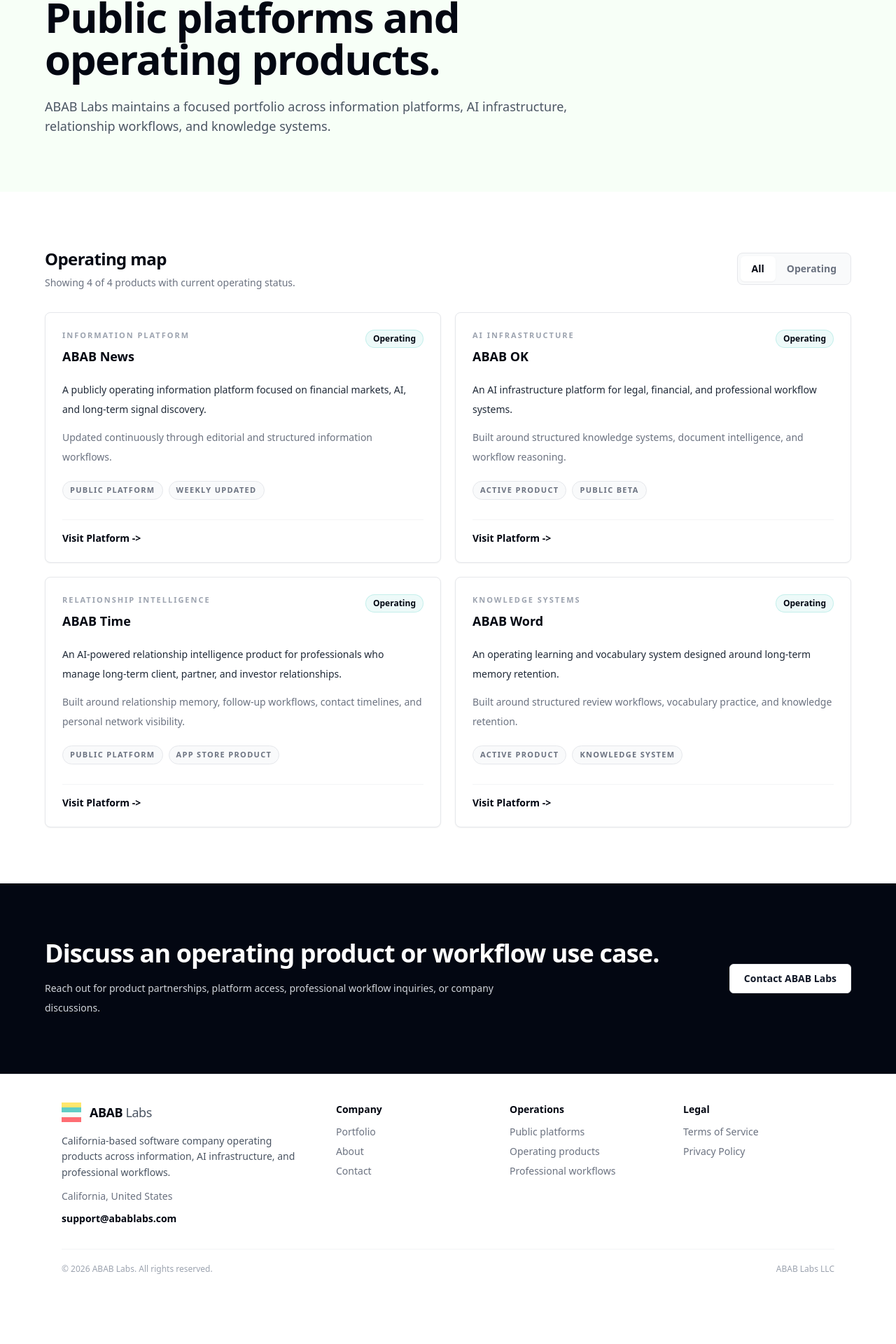
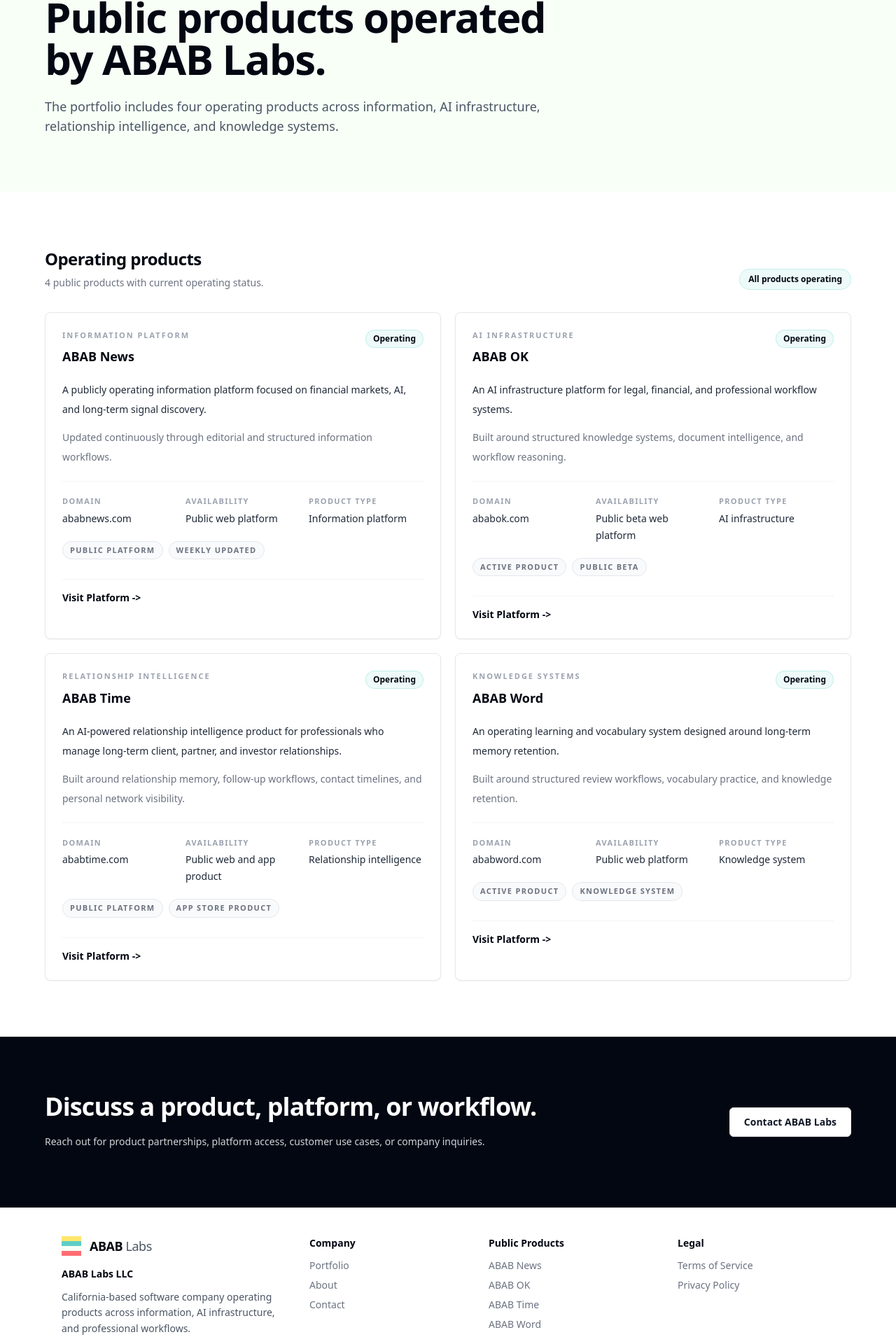
Before and after one commit to 0xwangyi/abablabs_website, a Next.js app: page /portfolio in a window 1280 px wide. Shown: the part 184-2104 px from the top of the page at 70% size. Before the commit the page ends 2045 px from the top, so only its background shows below. Built offline with nearby package versions, Linux system fonts and the light colour scheme.

Commit message:
Add verifiable operating record

```diff
--- a/app/about/page.tsx
+++ b/app/about/page.tsx
@@ -41,7 +41,7 @@
               ABAB Labs is a U.S.-based software company focused on building and operating internet-native products with long-term utility.
             </p>
             <p>
-              Our work centers on operating systems for information discovery, structured intelligence, document understanding, media programming, and AI-assisted professional workflows.
+              Our work centers on operating systems for information discovery, structured intelligence, document understanding, relationship workflows, and AI-assisted professional workflows.
             </p>
             <p>
               We operate with a small, focused team and collaborate with contributors globally, prioritizing practical engineering, product clarity, and durable systems.
--- a/app/page.tsx
+++ b/app/page.tsx
@@ -6,19 +6,19 @@
 const trustSignals = [
   {
     value: '4',
-    label: 'focused products',
+    label: 'operating products',
   },
   {
     value: '4',
-    label: 'operating platforms',
+    label: 'public domains',
   },
   {
-    value: 'Public',
-    label: 'platform operations',
+    value: '1',
+    label: 'app product',
   },
   {
-    value: 'U.S.',
-    label: 'California, U.S.',
+    value: 'LLC',
+    label: 'ABAB Labs LLC',
   },
 ]
 
@@ -45,21 +45,26 @@
   },
 ]
 
-const operatingPrinciples = [
+const operatingRecord = [
   {
-    title: 'Operate public systems',
+    title: 'Legal entity',
     description:
-      'We prioritize products that can improve through continuous operation, recurring usage, and maintained workflows.',
+      'ABAB Labs LLC operates the company website and public product portfolio.',
   },
   {
-    title: 'Work from structured inputs',
+    title: 'Public products',
     description:
-      'Information, documents, discussions, and workflows are organized into reusable operating systems.',
+      'Four operating products are available through public ABAB domains.',
   },
   {
-    title: 'Build for long-term utility',
+    title: 'Product availability',
     description:
-      'The company favors durable systems, clear product boundaries, and practical infrastructure over broad positioning.',
+      'The portfolio includes public web platforms, public beta software, and an app-distributed product.',
+  },
+  {
+    title: 'Workflow coverage',
+    description:
+      'Products cover information, AI infrastructure, relationship intelligence, and knowledge systems.',
   },
 ]
 
@@ -101,13 +106,14 @@
 
             <div className="hidden rounded-lg border border-gray-200 bg-white/80 p-5 shadow-sm backdrop-blur lg:block">
               <p className="text-xs font-semibold uppercase tracking-[0.12em] text-gray-400">
-                Operating snapshot
+                Company facts
               </p>
               <div className="mt-5 divide-y divide-gray-100">
                 {[
-                  ['Public platforms', 'ABAB News, ABAB Time'],
-                  ['AI systems', 'ABAB OK'],
-                  ['Knowledge systems', 'ABAB Word'],
+                  ['Legal entity', 'ABAB Labs LLC'],
+                  ['Base', 'California, United States'],
+                  ['Products', '4 operating products'],
+                  ['Availability', 'Public web platforms and app distribution'],
                 ].map(([label, value]) => (
                   <div key={label} className="py-4 first:pt-0 last:pb-0">
                     <p className="text-sm font-semibold text-gray-950">{label}</p>
@@ -156,6 +162,30 @@
         </div>
       </Section>
 
+      <Section className="border-y border-gray-200/70 bg-ababMint">
+        <div className="grid gap-10 lg:grid-cols-[0.85fr_1.15fr] lg:items-start">
+          <div>
+            <p className="text-[11px] font-semibold uppercase tracking-[0.12em] text-ababTeal">
+              Operating Record
+            </p>
+            <h2 className="mt-4 text-3xl font-bold tracking-tight text-gray-950 md:text-4xl">
+              Public evidence of active product operations.
+            </h2>
+            <p className="mt-5 text-base leading-8 text-gray-600">
+              The company record is organized around public domains, operating products, and maintained product workflows.
+            </p>
+          </div>
+          <div className="grid gap-4 sm:grid-cols-2">
+            {operatingRecord.map((item) => (
+              <div key={item.title} className="rounded-lg border border-gray-200 bg-white p-6 shadow-sm">
+                <h3 className="text-lg font-semibold text-gray-950">{item.title}</h3>
+                <p className="mt-3 text-sm leading-7 text-gray-600">{item.description}</p>
+              </div>
+            ))}
+          </div>
+        </div>
+      </Section>
+
       <Section className="border-y border-gray-200/70 bg-gray-50">
         <div className="mb-8 flex flex-col gap-5 md:flex-row md:items-end md:justify-between">
           <div>
@@ -166,7 +196,7 @@
               Operating products and active systems.
             </h2>
             <p className="mt-4 max-w-2xl text-base leading-8 text-gray-600">
-              The portfolio is intentionally small. Each product is tied to a public platform, an active workflow, or a structured system under development.
+              The portfolio is intentionally small. Each product is tied to a public domain, an active workflow, and a clearly identified product surface.
             </p>
           </div>
           <Button href="/portfolio" variant="secondary">
@@ -177,35 +207,6 @@
           {featuredProjects.map((project) => (
             <ProjectCard key={project.id} project={project} />
           ))}
-        </div>
-      </Section>
-
-      <Section className="bg-gray-950 text-white">
-        <div className="grid gap-10 lg:grid-cols-[0.85fr_1.15fr]">
-          <div>
-            <p className="text-[11px] font-semibold uppercase tracking-[0.12em] text-ababYellow">
-              Operating principles
-            </p>
-            <h2 className="mt-4 text-3xl font-bold tracking-tight md:text-4xl">
-              Built around products that are operated, maintained, and improved.
-            </h2>
-          </div>
-          <div className="grid gap-4">
-            {operatingPrinciples.map((principle, index) => (
-              <div
-                key={principle.title}
-                className="grid gap-4 border-t border-white/15 pt-5 sm:grid-cols-[64px_1fr]"
-              >
-                <p className="text-sm font-semibold text-ababTeal">
-                  0{index + 1}
-                </p>
-                <div>
-                  <h3 className="text-lg font-semibold">{principle.title}</h3>
-                  <p className="mt-2 text-sm leading-7 text-gray-300">{principle.description}</p>
-                </div>
-              </div>
-            ))}
-          </div>
         </div>
       </Section>
 
--- a/app/portfolio/page.tsx
+++ b/app/portfolio/page.tsx
@@ -1,23 +1,9 @@
-'use client'
-
-import { useState } from 'react'
 import Section from '@/components/Section'
 import ProjectCard from '@/components/ProjectCard'
 import Button from '@/components/Button'
 import { projects } from '@/lib/portfolio'
 
-type FilterStatus = 'All' | 'Operating'
-
 export default function PortfolioPage() {
-  const [filter, setFilter] = useState<FilterStatus>('All')
-
-  const filteredProjects =
-    filter === 'All'
-      ? projects
-      : projects.filter((p) => p.status === filter)
-
-  const filters: FilterStatus[] = ['All', 'Operating']
-
   return (
     <>
       <Section className="bg-ababMint">
@@ -26,62 +12,44 @@
             Portfolio
           </p>
           <h1 className="mt-4 text-4xl font-bold tracking-tight text-gray-950 md:text-6xl">
-            Public platforms and operating products.
+            Public products operated by ABAB Labs.
           </h1>
           <p className="mt-6 text-base leading-8 text-gray-600 md:text-lg">
-            ABAB Labs maintains a focused portfolio across information platforms, AI infrastructure, relationship workflows, and knowledge systems.
+            The portfolio includes four operating products across information, AI infrastructure, relationship intelligence, and knowledge systems.
           </p>
         </div>
       </Section>
 
       <Section className="bg-white">
-        <div className="mb-8 flex flex-col gap-5 md:flex-row md:items-center md:justify-between">
+        <div className="mb-8 flex flex-col gap-5 md:flex-row md:items-end md:justify-between">
           <div>
             <h2 className="text-2xl font-bold tracking-tight text-gray-950">
-              Operating map
+              Operating products
             </h2>
             <p className="mt-2 text-sm text-gray-500">
-              Showing {filteredProjects.length} of {projects.length} products with current operating status.
+              {projects.length} public products with current operating status.
             </p>
           </div>
-          <div className="inline-flex w-fit rounded-lg border border-gray-200 bg-gray-50 p-1">
-            {filters.map((status) => (
-              <button
-                key={status}
-                onClick={() => setFilter(status)}
-                className={`rounded-md px-4 py-2 text-sm font-semibold transition-colors ${
-                  filter === status
-                    ? 'bg-white text-gray-950 shadow-sm'
-                    : 'text-gray-500 hover:text-gray-950'
-                }`}
-              >
-                {status}
-              </button>
-            ))}
+          <div className="rounded-full border border-ababTeal/25 bg-ababTeal/10 px-3 py-1.5 text-xs font-semibold text-gray-950">
+            All products operating
           </div>
         </div>
 
         <div className="grid grid-cols-1 gap-5 md:grid-cols-2">
-          {filteredProjects.map((project) => (
+          {projects.map((project) => (
             <ProjectCard key={project.id} project={project} />
           ))}
         </div>
-
-        {filteredProjects.length === 0 && (
-          <p className="py-12 text-center text-gray-500">
-            No projects found with the selected filter.
-          </p>
-        )}
       </Section>
 
       <Section className="bg-gray-950 text-white">
         <div className="grid gap-6 md:grid-cols-[1fr_auto] md:items-center">
           <div>
             <h2 className="text-3xl font-bold tracking-tight md:text-4xl">
-              Discuss an operating product or workflow use case.
+              Discuss a product, platform, or workflow.
             </h2>
             <p className="mt-4 max-w-2xl text-sm leading-7 text-gray-300">
-              Reach out for product partnerships, platform access, professional workflow inquiries, or company discussions.
+              Reach out for product partnerships, platform access, customer use cases, or company inquiries.
             </p>
           </div>
           <Button href="/contact" variant="secondary">
--- a/components/Footer.tsx
+++ b/components/Footer.tsx
@@ -1,4 +1,5 @@
 import Link from 'next/link'
+import { projects } from '@/lib/portfolio'
 
 export default function Footer() {
   const currentYear = new Date().getFullYear()
@@ -6,7 +7,7 @@
   return (
     <footer className="border-t border-gray-200/70 bg-white">
       <div className="mx-auto max-w-6xl px-4 py-10 md:px-6">
-        <div className="mb-8 grid gap-8 md:grid-cols-[1.25fr_0.75fr_0.75fr_0.75fr]">
+        <div className="mb-8 grid gap-8 md:grid-cols-[1.15fr_0.8fr_0.85fr_0.8fr]">
           <div>
             <Link href="/" className="mb-4 flex items-center gap-3 text-lg tracking-tight text-gray-950">
               <img
@@ -21,6 +22,9 @@
                 <span className="font-medium text-gray-600"> Labs</span>
               </span>
             </Link>
+            <p className="mb-3 text-sm font-semibold text-gray-950">
+              ABAB Labs LLC
+            </p>
             <p className="max-w-sm text-sm leading-relaxed text-gray-600">
               California-based software company operating products across information, AI infrastructure, and professional workflows.
             </p>
@@ -49,11 +53,19 @@
             </div>
           </div>
           <div>
-            <h2 className="mb-3 text-sm font-semibold text-gray-950">Operations</h2>
+            <h2 className="mb-3 text-sm font-semibold text-gray-950">Public Products</h2>
             <div className="grid gap-2">
-              <p className="text-sm text-gray-500">Public platforms</p>
-              <p className="text-sm text-gray-500">Operating products</p>
-              <p className="text-sm text-gray-500">Professional workflows</p>
+              {projects.map((project) => (
+                <a
+                  key={project.id}
+                  href={project.link}
+                  target="_blank"
+                  rel="noopener noreferrer"
+                  className="text-sm text-gray-500 transition-colors hover:text-gray-950"
+                >
+                  {project.name}
+                </a>
+              ))}
             </div>
           </div>
           <div>
--- a/components/ProjectCard.tsx
+++ b/components/ProjectCard.tsx
@@ -20,6 +20,20 @@
       </div>
       <p className="mt-5 text-sm leading-7 text-gray-800">{project.tagline}</p>
       <p className="mt-3 text-sm leading-7 text-gray-500">{project.operatingLine}</p>
+      <dl className="mt-5 grid gap-3 border-t border-gray-100 pt-5 sm:grid-cols-3">
+        {[
+          ['Domain', project.domain],
+          ['Availability', project.availability],
+          ['Product type', project.productType],
+        ].map(([label, value]) => (
+          <div key={label}>
+            <dt className="text-[11px] font-semibold uppercase tracking-[0.12em] text-gray-400">
+              {label}
+            </dt>
+            <dd className="mt-1 text-sm font-medium leading-6 text-gray-800">{value}</dd>
+          </div>
+        ))}
+      </dl>
       <div className="mt-5 flex flex-wrap gap-2">
         {project.signals.map((signal) => (
           <span
--- a/lib/portfolio.ts
+++ b/lib/portfolio.ts
@@ -5,6 +5,9 @@
   tagline: string
   operatingLine: string
   status: 'Operating'
+  domain: string
+  availability: string
+  productType: string
   signals: string[]
   ctaLabel: string
   link?: string
@@ -20,6 +23,9 @@
     operatingLine:
       'Updated continuously through editorial and structured information workflows.',
     status: 'Operating',
+    domain: 'ababnews.com',
+    availability: 'Public web platform',
+    productType: 'Information platform',
     signals: ['Public Platform', 'Weekly Updated'],
     link: 'https://www.ababnews.com',
     ctaLabel: 'Visit Platform',
@@ -33,6 +39,9 @@
     operatingLine:
       'Built around structured knowledge systems, document intelligence, and workflow reasoning.',
     status: 'Operating',
+    domain: 'ababok.com',
+    availability: 'Public beta web platform',
+    productType: 'AI infrastructure',
     signals: ['Active Product', 'Public Beta'],
     link: 'https://www.ababok.com',
     ctaLabel: 'Visit Platform',
@@ -46,6 +55,9 @@
     operatingLine:
       'Built around relationship memory, follow-up workflows, contact timelines, and personal network visibility.',
     status: 'Operating',
+    domain: 'ababtime.com',
+    availability: 'Public web and app product',
+    productType: 'Relationship intelligence',
     signals: ['Public Platform', 'App Store Product'],
     link: 'https://www.ababtime.com/',
     ctaLabel: 'Visit Platform',
@@ -59,6 +71,9 @@
     operatingLine:
       'Built around structured review workflows, vocabulary practice, and knowledge retention.',
     status: 'Operating',
+    domain: 'ababword.com',
+    availability: 'Public web platform',
+    productType: 'Knowledge system',
     signals: ['Active Product', 'Knowledge System'],
     link: 'https://www.ababword.com',
     ctaLabel: 'Visit Platform',
```
